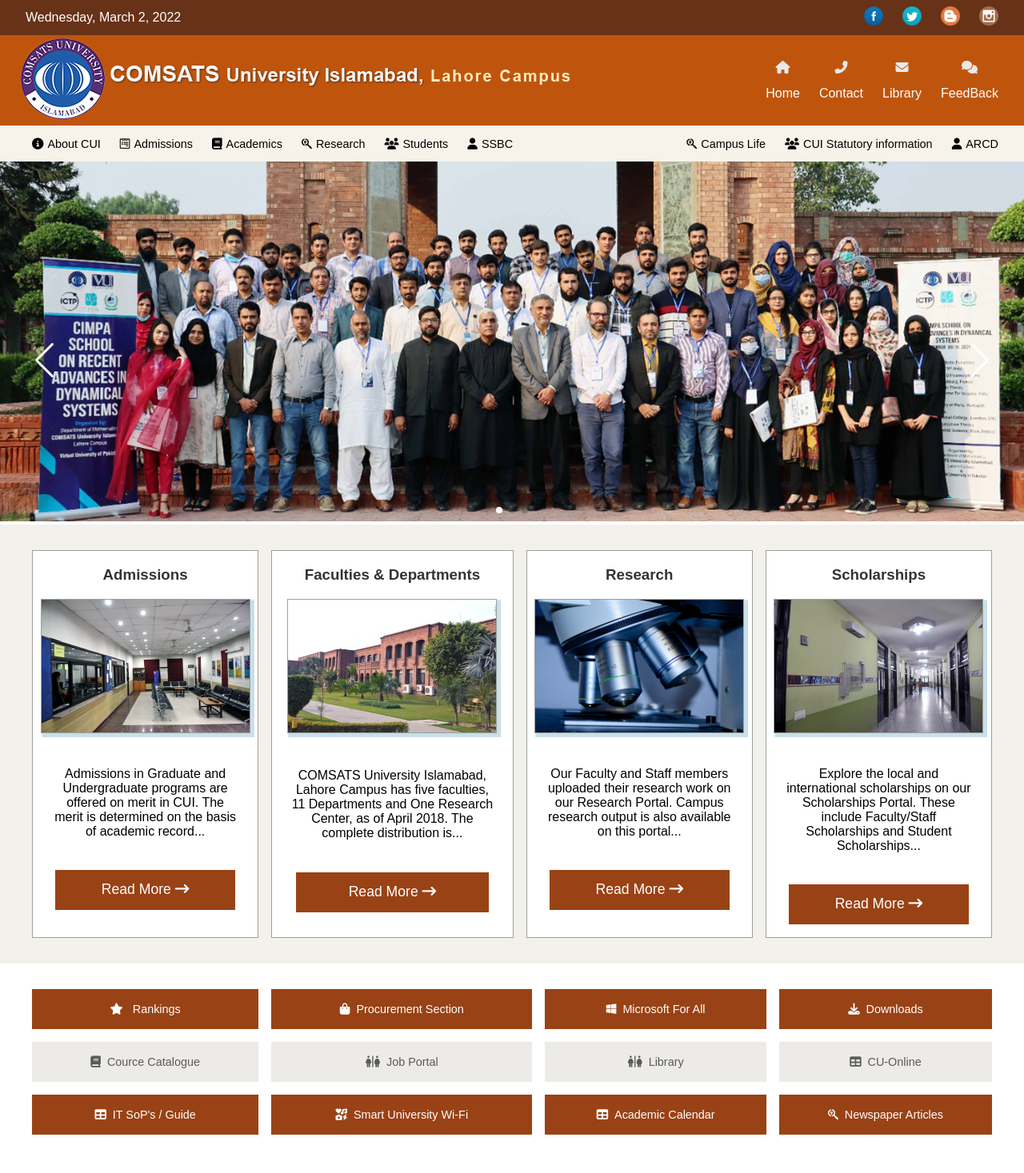
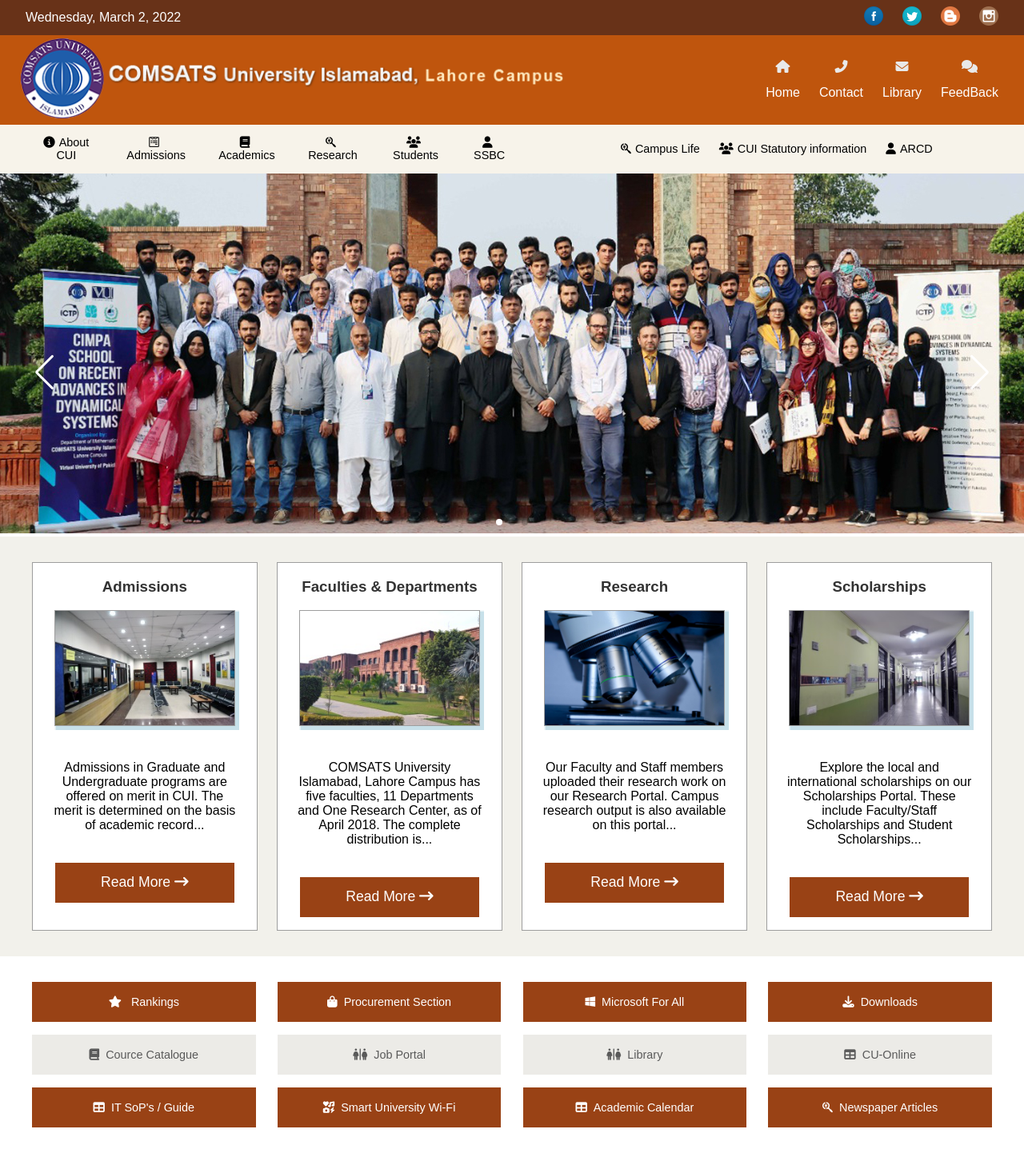
Before and after one commit to Abdul-Majid10/Comsats-Lahore-FrontEnd-Clone, a PHP site: page / in a window 1280 px wide. Shown: the whole page at 80% size. After the commit the page ends 1410 px from the top, so only its background shows below. Run offline with PHP 8.4, Linux system fonts and the light colour scheme; some libraries are stand-ins or nearby versions.

Commit message:
make Comsats Clone site responsive

```diff
--- a/css/style.css
+++ b/css/style.css
@@ -64,6 +64,10 @@
 .logo {
     margin: 0.2rem 0 0.2rem 1.2rem;
 }
+.logo img {
+    width: 100%;
+    height: fit-content;
+}
 
 .menu a {
     color: white;
@@ -128,14 +132,15 @@
 /* Category widget*/
 .category-widget {
     background-color: #f2f1eb;
-  padding: 2rem 2rem;
+    padding: 2rem 2rem 0 2rem;
 }
 
 .category-widget-child {
     border: 0.05px solid rgb(158, 158, 158);
     text-align: center;
-  margin: 0 0.5rem;
+    margin: 0 0.5rem 2rem 0.5rem;
     background-color: #fff;
+    width: 23%;
 }
 
 .category-widget-child h3 {
@@ -148,6 +153,7 @@
     box-shadow: 2px 2px 1px 2.5px rgb(199, 224, 233);
     border: 0.05px solid rgb(158, 158, 158);
     margin: 0 0.6rem;
+    width: 80%;
 }
 .category-widget-child button {
     width: 80%;
@@ -162,11 +168,12 @@
 
 /* download resources*/
 .download-widget {
-  padding: 2rem 2rem;
+    padding: 2rem 2rem 0 2rem;
 }
 
 .download-widget-child {
-  margin: 0 0.5rem;
+    margin: 0 0.5rem 2rem 0.5rem;
+    width: 23%;
 }
 
 .download-widget-child button {
@@ -188,3 +195,75 @@
 .download-widget-child i {
     padding-right: 0.5rem;
 }
+
+.flex-wrap {
+    flex-wrap: wrap;
+}
+
+.flex-sb {
+    justify-content: space-between;
+}
+
+@media (min-width: 900px) and (max-width: 1400px) {
+    .logo {
+        width: 54%;
+    }
+    .right-nav {
+        width: 40%;
+    }
+    .left-nav {
+        width: 50%;
+    }
+}
+@media only screen and (max-width: 992px) {
+    .category-widget-child {
+        width: 30.333333%;
+    }
+}
+
+@media only screen and (max-width: 900px) {
+    .category-widget-child {
+        width: 47.333333%;
+    }
+
+    .download-widget-child {
+        width: 30.333333%;
+    }
+}
+@media only screen and (max-width: 706px) {
+    .category-widget-child {
+        width: 96%;
+    }
+    .download-widget-child {
+        width: 47.333333%;
+    }
+}
+
+@media only screen and (max-width: 664px) {
+    .download-widget-child {
+        width: 46.333333%;
+    }
+}
+
+@media only screen and (max-width: 576px) {
+    .download-widget-child {
+        width: 96%;
+    }
+}
+
+@media only screen and (max-width: 518px) {
+    ul.flex-model {
+        flex-wrap: wrap;
+    }
+
+    ul.flex-model li {
+        margin-bottom: 0.5rem;
+    }
+
+    .swiper-button-next:after,
+    .swiper-button-prev:after {
+        opacity: 30%;
+
+        line-height: 0.5;
+    }
+}
--- a/index.html
+++ b/index.html
@@ -25,7 +25,7 @@
             </div>
         </div>
         </div>
-        <div class="mid-nav flex-model">
+        <div class="mid-nav flex-model flex-wrap">
             <div class="logo">
                 <a href="#"><img src="./images/CUI-2.png" alt="uni logo and name"></a>
             </div>
@@ -38,7 +38,7 @@
                 </ul>
             </div>
         </div>
-        <div class="bottom-nav flex-model">
+        <div class="bottom-nav flex-model flex-wrap">
             <div class="left-nav">
                 <ul class="flex-model">
                     <li class="no-left-margin"><a href="#"><i class="fa-solid fa-circle-info"></i>About CUI</a></li>
@@ -52,7 +52,7 @@
             </div>
             <div class="right-nav">
                 <ul class="flex-model">
-                    <li><a href="#"><i class="fa-brands fa-searchengin"></i>Campus Life</a></li>
+                    <li class="no-left-margin"><a href="#"><i class="fa-brands fa-searchengin"></i>Campus Life</a></li>
                     <li><a href="#"><i class="fa-solid fa-users"></i>CUI Statutory information</a></li>
                     <li><a href="#"><i class="fa-solid fa-user"></i>ARCD</a></li>
                 </ul>
@@ -81,7 +81,7 @@
 
     </div>
 
-    <div class="category-widget flex-model">
+    <div class="category-widget flex-model flex-sb flex-wrap">
         <div class="category-widget-child">
             <h3>Admissions</h3>
             <img src="./images/admissions.jpg" alt="NA" >
@@ -108,7 +108,7 @@
         </div>
     </div>
 
-    <div class="download-widget flex-model">
+    <div class="download-widget flex-model flex-wrap flex-sb">
         <div class="download-widget-child">
             <button><i class="fa-solid fa-star"></i> Rankings</button>
             <button class="grey-button"><i class="fa-solid fa-book"></i>Cource Catalogue</button>
```
Lines whose indentation alone changed are shown as unchanged.
